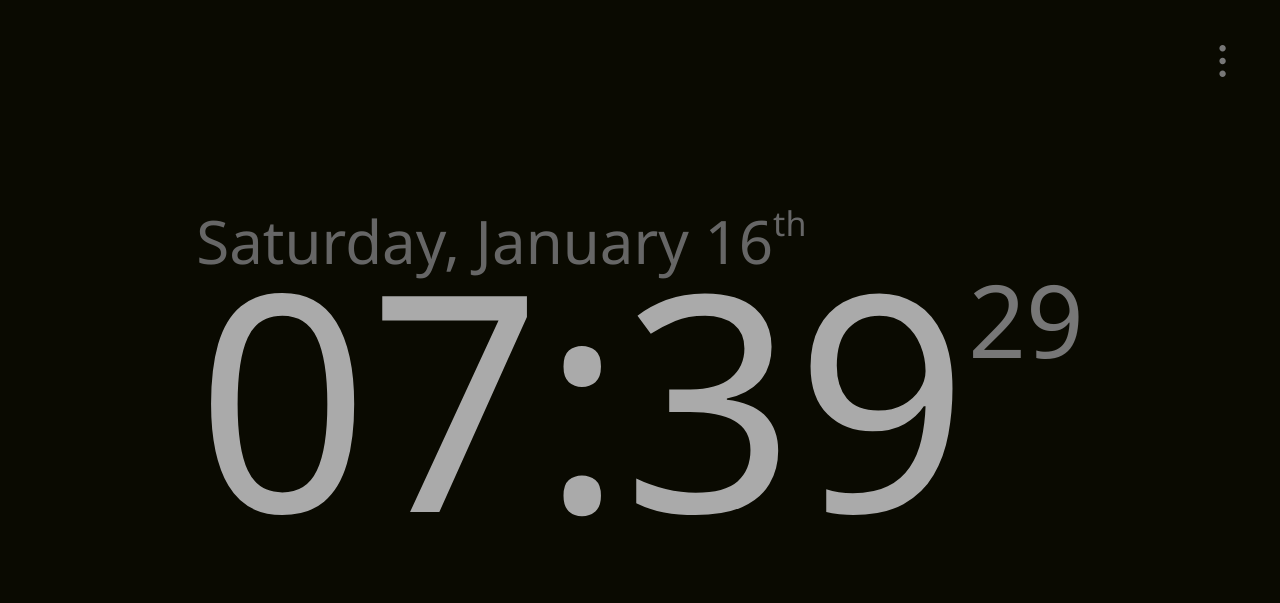
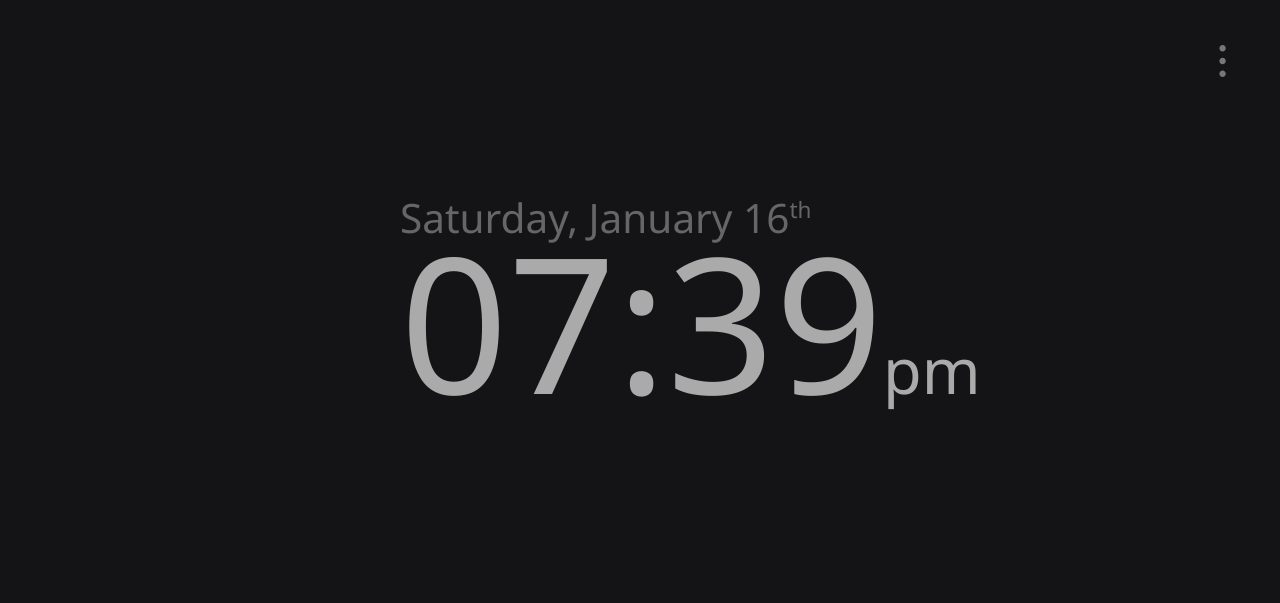
Before and after one commit to bryton-jay-smith/my-Big-Ol-Clock, a plain HTML site: page index.html in a window 1280 px wide. Drawn offline with Linux system fonts and the light colour scheme.

Commit message:
added scaling variable

```diff
--- a/index.html
+++ b/index.html
@@ -6,12 +6,7 @@
     body {
       margin: 0;
       padding: 0;
-      background-color: rgb(10, 10, 1);
-    }
-
-    #contain {
-      height:100vh;
-      width:100vw;
+      background-color: rgb(20, 20, 22.5);
     }
 
     #menu {
@@ -23,22 +18,20 @@
 
     .super {
       vertical-align: top;
-      font-size:;
     }
 
 /* Default Style */
     .default {
       color: #AAAAAA;
       font-family: 'Segoe UI', Tahoma, Geneva, Verdana, sans-serif;
-      width: min-content;
       margin-left: auto;
       margin-right: auto;
-      height: min-content;
       padding-top: 25vh;
+      line-height: 0.9;
     }
 
-    .hidden {
-      display: none;
+    i {
+      font-style: normal;
     }
 */
   </style>
@@ -52,15 +45,20 @@
   <script>
     Init = () => {
       Refresh = props => {
+
+        Scaling = 0.75
         //Dynamic font Size Calculations
-        HeaderSize = Math.round(Math.sqrt((window.innerHeight*window.innerHeight) + (window.innerWidth*window.innerWidth))/5)
-        SubHeaderSize = Math.round(Math.sqrt((window.innerHeight*window.innerHeight) + (window.innerWidth*window.innerWidth))/25)
-        SuperScriptSize = Math.round(Math.sqrt((window.innerHeight*window.innerHeight) + (window.innerWidth*window.innerWidth))/45)
-        SuperScriptSizeAlt = Math.round(Math.sqrt((window.innerHeight*window.innerHeight) + (window.innerWidth*window.innerWidth))/15)
+        HeaderSize = Math.round(Math.sqrt((window.innerHeight*window.innerHeight) + (window.innerWidth*window.innerWidth))/(6)) * Scaling
+        SubHeaderSize = Math.round(Math.sqrt((window.innerHeight*window.innerHeight) + (window.innerWidth*window.innerWidth))/(28))* Scaling
+        SuperScriptSize = Math.round(Math.sqrt((window.innerHeight*window.innerHeight) + (window.innerWidth*window.innerWidth))/(50))* Scaling
+        SuperScriptSizeAlt = Math.round(Math.sqrt((window.innerHeight*window.innerHeight) + (window.innerWidth*window.innerWidth))/(18))* Scaling
         HeaderSize = `${HeaderSize}px`
         SubHeaderSize = `${SubHeaderSize}px`
         SuperScriptSize = `${SuperScriptSize}px`
         SuperScriptSizeAlt = `${SuperScriptSizeAlt}px`
+        ScreenWidth = Math.round(window.innerWidth)
+        ClockWidth = `${(ScreenWidth - ( ScreenWidth / 2))*Scaling}px`
+        console.log(ClockWidth)
         // Get Current DateTime
         Current = new Date()
         Seconds = Current.getSeconds()
@@ -109,24 +107,25 @@
         } else {
           Hours = `${Hours}`
         }
+        Hours == 00 ? Hours = 12 : null
+
         //Add placeholder 0 to time
-        Hours < 10 ? Hours = `0${Hours}` : Hours = Hours
-        Minutes < 10 ? Minutes = `0${Minutes}` : Minutes = Minutes
-        Seconds < 10 ? Seconds = `0${Seconds}` : Seconds = Seconds
+        Hours < 10 ? Hours = `0${Hours}` : null
+        Minutes < 10 ? Minutes = `0${Minutes}` : null
+        Seconds < 10 ? Seconds = `0${Seconds}` : null
         //wrap in ID
-        Hours = `<span id="Hour">${Hours}</span>`
-        Minutes = `<span id="Min">${Minutes}</span>`
-        Seconds = `<span id="Sec">${Seconds}</span>`
-        Day = `<span id="Day">${Day}</span>`
+        //Hours = `<span id="Hour">${Hours}</span>`
+        //Minutes = `<span id="Min">${Minutes}</span>`
+       // Seconds = `<span id="Sec">${Seconds}</span>`
+       // Day = `<span id="Day">${Day}</span>`
         //Themes
         BaseTime =
-          `<div class="default">
+          `<div class="default" style="width:${ClockWidth};margin-left:auto;margin-right:auto;">
             <div id="Calender" style="font-size:${SubHeaderSize};color:#666666">
                 ${Day}, ${Month} ${FullDate}
             </div>
-            <div style="color:#444444"></div>
-            <div id="Clock" style="line-height:0.75;font-size:${HeaderSize}">
-              ${Hours}<span id="Colon">:</span>${Minutes}<span style="font-size:${SuperScriptSizeAlt};vertical-align:top;color:#777777">${Seconds}</span>
+            <div id="Clock" style="font-size:${HeaderSize};">
+              ${Hours}:${Minutes}<i style="font-size:${SuperScriptSizeAlt}">${AmPm}</i>
             </div>
           </div>`
         FontTime = `<div class="fonty">${Hours}${Minutes}${Seconds}</div>`
```
